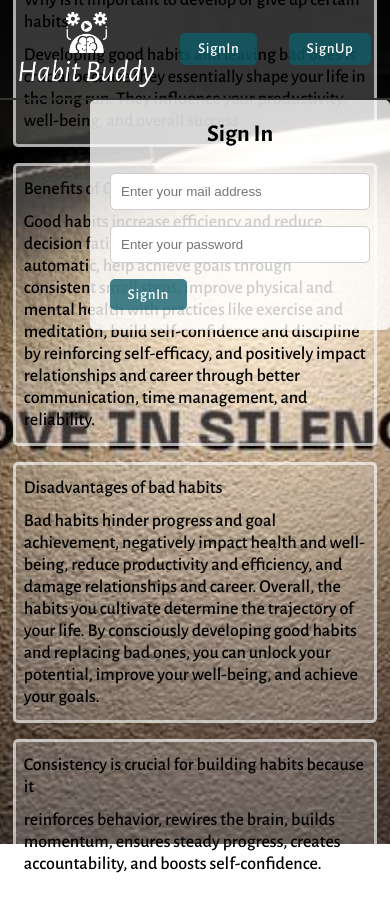
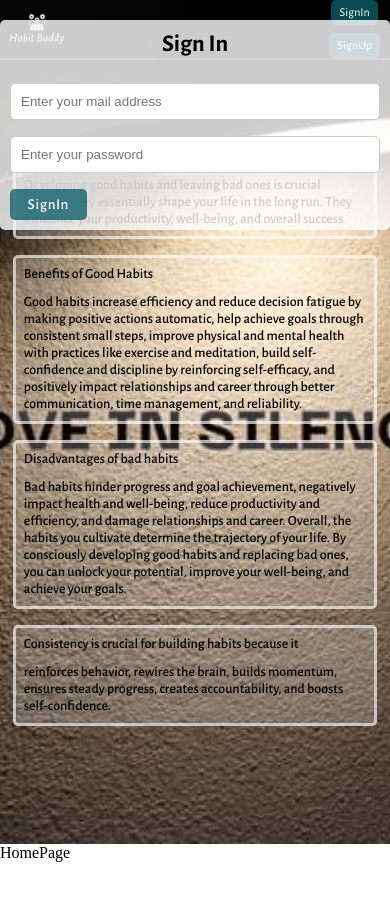
Before and after one commit to maniram3112/habit-buddy, a React (Create React App) app: page / in a window 390 px wide. Both pictures are taken after a click on the button "SignIn". After the commit the page ends 862 px from the top, so only its background shows below. Built offline with nearby package versions, Linux system fonts and the light colour scheme.

Commit message:
added responsiveness to the Landing page and began work on Home page

```diff
--- a/src/App.css
+++ b/src/App.css
@@ -19,7 +19,7 @@
   color: #fff;
 }
 
-.bg{
+.bg-img{
   background-repeat: no-repeat;
   background-size: cover;
   background-position: center;
--- a/src/App.js
+++ b/src/App.js
@@ -1,12 +1,13 @@
 import './App.css';
 import pages from './pages';
 
-const {LandingPage} = pages;
+const {LandingPage, Home} = pages;
 
 function App() {
   return (
     <div className="App">
       <LandingPage/>
+      <Home/>
     </div>
   );
 }
--- a/src/components/AuthPage/Navbar/Navbar.css
+++ b/src/components/AuthPage/Navbar/Navbar.css
@@ -41,3 +41,58 @@
 .authPage-btn button:hover{
     background: var(--color-btn-hover);
 }
+
+@media screen and (max-width: 768px){
+    .authPage_container{
+        height: 80px;
+        padding: 0 10px;
+    }
+
+    .authPage-logo {
+        height: 80px;
+    }
+
+    .authPage-logo img{
+        height: 60%;
+    }
+
+    .authPage-btn{
+        gap: 1rem;
+    }
+
+    .authPage-btn button{
+        padding: 0 0.75rem;
+        font-weight: 400;
+        letter-spacing: 0.02em;
+        line-height: 27px;
+        font-size: 14px;
+    }
+}
+
+@media screen and (max-width: 480px) {
+    .authPage_container{
+        height: 60px;
+        /* padding: 0 10px; */
+    }
+
+    .authPage-logo {
+        height: 60px;
+    }
+
+    .authPage-logo img{
+        height: 50%;
+    }
+
+    .authPage-btn{
+        gap: 0.5rem;
+        flex-direction: column;
+    }
+
+    .authPage-btn button{
+        padding: 0 0.5rem;
+        font-weight: 300;
+        letter-spacing: 0.01em;
+        line-height: 25px;
+        font-size: 12px;
+    }
+}
--- a/src/pages/AuthPage/LandingPage/LandingPage.css
+++ b/src/pages/AuthPage/LandingPage/LandingPage.css
@@ -77,6 +77,7 @@
     width: 100%;
     padding: 10px;
     margin-bottom: 1rem;
+    outline: none;
     border-radius: 5px;
     border: 1px solid #ccc;
 }
@@ -85,3 +86,49 @@
 .signUp-bg button:hover{
     background: #05acc6;
 }
+
+@media screen and (max-width: 768px){
+
+    .landingPage-content .content{
+        font-size: 16px;
+        padding: 0.5rem;
+    }
+
+    .signIn-bg,
+    .signUp-bg{
+        /* width: 100%; */
+        width: 75%;
+        /* height: 100%; */
+        top: 13%;
+        right: 0;
+        /* left: 10%; */
+        padding: 25px;
+        align-items: center;
+        justify-content: center;
+    }
+
+    /* .signIn-bg{
+        background-image: url(../../../assets/landingPage/signInBg.jpg);
+    } */
+}
+
+@media screen and (max-width: 480px){
+
+    .landingPage-content .content{
+        font-size: 14px;
+        padding: 0.5rem;
+    }
+
+    .signIn-bg,
+    .signUp-bg{
+        /* width: 100%; */
+        width: 100%;
+        /* height: 100%; */
+        top: 20px;
+        right: 0;
+        left: 0;
+        padding: 10px;
+        align-items: center;
+        justify-content: center;
+    }
+}
--- a/src/pages/AuthPage/LandingPage/LandingPage.jsx
+++ b/src/pages/AuthPage/LandingPage/LandingPage.jsx
@@ -22,7 +22,7 @@ const LandingPage = () =>{
     }
 
     return(
-        <div className="landingPage_container bg">
+        <div className="landingPage_container bg-img">
             <Navbar onSectionChange={handleSectionChange}/>
             <div className={`landingPage-content ${activeSection ? 'shift-left' : ''}`}>
                 <div className="content">
@@ -45,7 +45,7 @@ const LandingPage = () =>{
             <div className="landingPage-form">
                 {
                     activeSection === 'signin' && (
-                        <div className="signIn-bg bg">
+                        <div className="signIn-bg">
                             <SignIn handleAuth={handleAuth}/>
                         </div>
                     )
--- /dev/null
+++ b/src/pages/HomePage/Home.jsx
@@ -0,0 +1,9 @@
+import React from "react";
+
+const Home = () => {
+    return(
+        <div>HomePage</div>
+    );
+}
+
+export default Home;
--- a/src/pages/index.js
+++ b/src/pages/index.js
@@ -1,7 +1,9 @@
 import LandingPage from "./AuthPage/LandingPage/LandingPage";
+import Home from './HomePage/Home';
 
 const pages = {
-    LandingPage
+    LandingPage,
+    Home
 }
 
 export default pages;
```
Also changed, not shown: src/pages/HomePage/Home.css (added).
